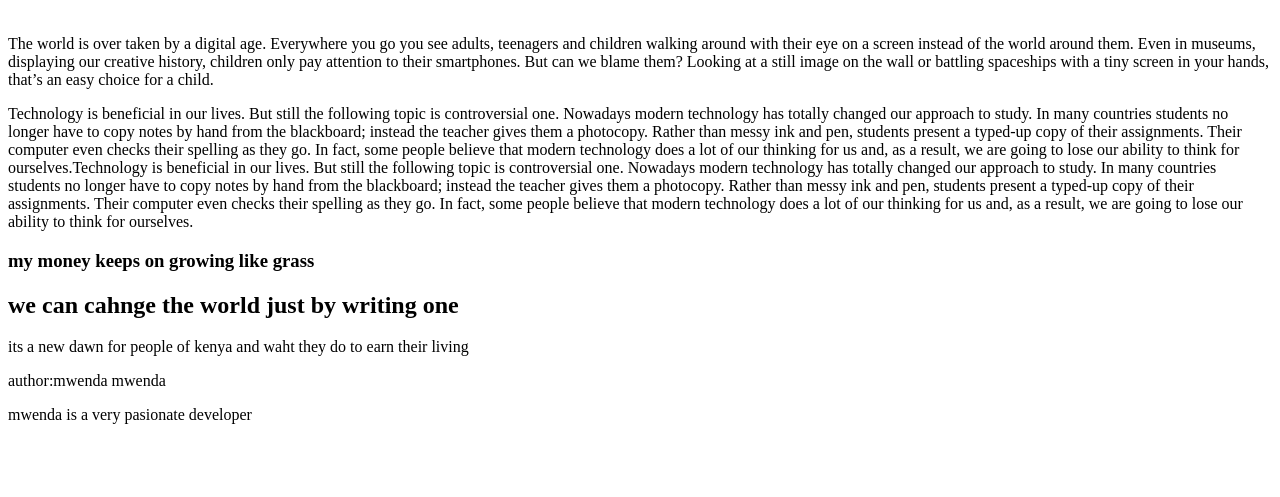
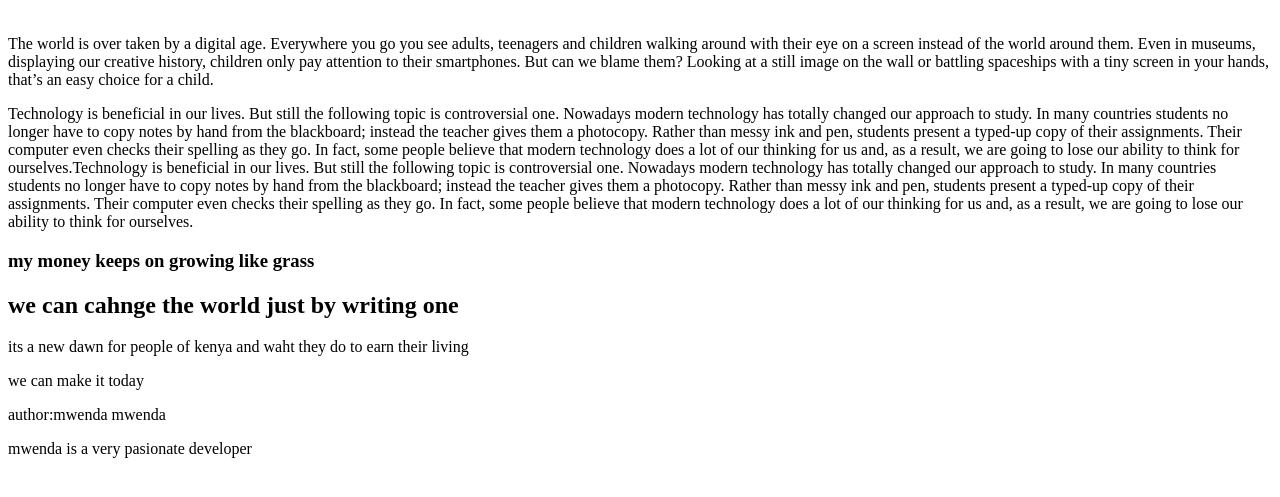
Before and after one commit to mwendamwenda/kurunziprojects, a plain HTML site: page index.html in a window 1280 px wide. Shown: the part 79-576 px from the top of the page. Drawn offline with Linux system fonts and the light colour scheme.

Commit message:
this adds a new paragraph to the file

```diff
--- a/index.html
+++ b/index.html
@@ -29,6 +29,7 @@
         <h3>my money keeps on growing like grass</h3>
         <h2>we can cahnge the world just by writing one </h2>
         <p>its a new dawn for people of kenya and waht they do to earn their living</p>
+        <p>we can make it today</p>
         <footer>
             <p>author:mwenda mwenda</p>
             <p>mwenda is a very pasionate developer</p>
```
